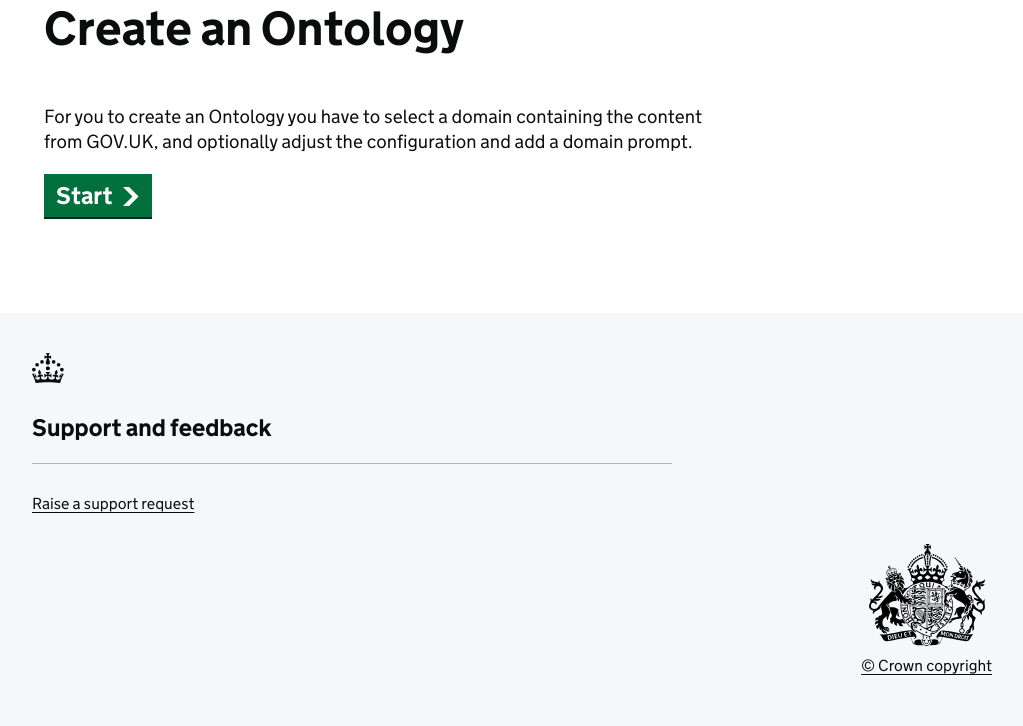
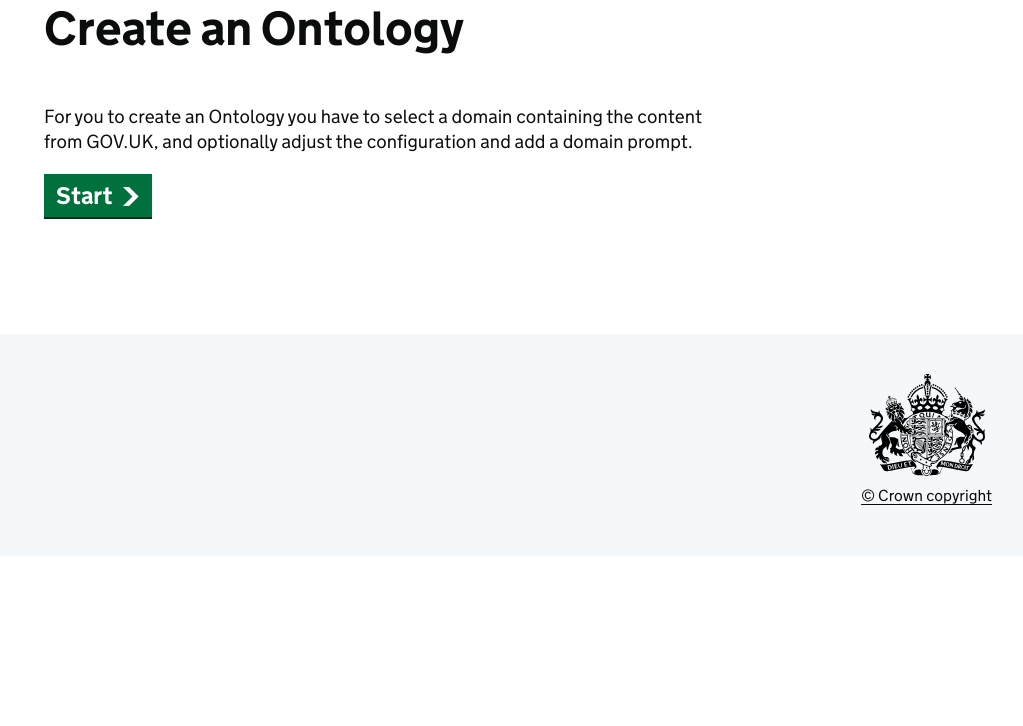
Before and after one commit to alphagov/govuk-ai-accelerator, a Flask app: page /ontology/create in a window 1280 px wide. Shown: the part 244-970 px from the top of the page, without its empty margins (128-1151 px from the left). After the commit the page ends 749 px from the top, so only its background shows below. Run offline with Flask 3, Linux system fonts and the light colour scheme; data that the repository does not hold is empty.

Commit message:
Remove support section from footer

```diff
--- a/templates/base.html
+++ b/templates/base.html
@@ -285,18 +285,6 @@
           width: 100%;
           border-top: 0;
       }
-      .app-footer .govuk-footer__navigation {
-          margin-right: 0;
-          margin-left: 0;
-      }
-      .app-footer .govuk-footer__heading {
-          border-bottom: 1px solid #b1b4b6;
-      }
-      .app-footer__support {
-          padding: 0;
-          width: 100%;
-          max-width: 640px;
-      }
       .app-footer__meta {
           width: 100%;
           max-width: none;
@@ -401,36 +389,6 @@
 
     <footer class="govuk-footer app-footer" role="contentinfo">
       <div class="govuk-width-container">
-        <svg
-          focusable="false"
-          role="presentation"
-          xmlns="http://www.w3.org/2000/svg"
-          viewBox="0 0 64 60"
-          height="30"
-          width="32"
-          fill="currentcolor" class="govuk-footer__crown">
-          <g>
-            <circle cx="20" cy="17.6" r="3.7" />
-            <circle cx="10.2" cy="23.5" r="3.7" />
-            <circle cx="3.7" cy="33.2" r="3.7" />
-            <circle cx="31.7" cy="30.6" r="3.7" />
-            <circle cx="43.3" cy="17.6" r="3.7" />
-            <circle cx="53.2" cy="23.5" r="3.7" />
-            <circle cx="59.7" cy="33.2" r="3.7" />
-            <circle cx="31.7" cy="30.6" r="3.7" />
-            <path d="M33.1,9.8c.2-.1.3-.3.5-.5l4.6,2.4v-6.8l-4.6,1.5c-.1-.2-.3-.3-.5-.5l1.9-5.9h-6.7l1.9,5.9c-.2.1-.3.3-.5.5l-4.6-1.5v6.8l4.6-2.4c.1.2.3.3.5.5l-2.6,8c-.9,2.8,1.2,5.7,4.1,5.7h0c3,0,5.1-2.9,4.1-5.7l-2.6-8ZM37,37.9s-3.4,3.8-4.1,6.1c2.2,0,4.2-.5,6.4-2.8l-.7,8.5c-2-2.8-4.4-4.1-5.7-3.8.1,3.1.5,6.7,5.8,7.2,3.7.3,6.7-1.5,7-3.8.4-2.6-2-4.3-3.7-1.6-1.4-4.5,2.4-6.1,4.9-3.2-1.9-4.5-1.8-7.7,2.4-10.9,3,4,2.6,7.3-1.2,11.1,2.4-1.3,6.2,0,4,4.6-1.2-2.8-3.7-2.2-4.2.2-.3,1.7.7,3.7,3,4.2,1.9.3,4.7-.9,7-5.9-1.3,0-2.4.7-3.9,1.7l2.4-8c.6,2.3,1.4,3.7,2.2,4.5.6-1.6.5-2.8,0-5.3l5,1.8c-2.6,3.6-5.2,8.7-7.3,17.5-7.4-1.1-15.7-1.7-24.5-1.7h0c-8.8,0-17.1.6-24.5,1.7-2.1-8.9-4.7-13.9-7.3-17.5l5-1.8c-.5,2.5-.6,3.7,0,5.3.8-.8,1.6-2.3,2.2-4.5l2.4,8c-1.5-1-2.6-1.7-3.9-1.7,2.3,5,5.2,6.2,7,5.9,2.3-.4,3.3-2.4,3-4.2-.5-2.4-3-3.1-4.2-.2-2.2-4.6,1.6-6,4-4.6-3.7-3.7-4.2-7.1-1.2-11.1,4.2,3.2,4.3,6.4,2.4,10.9,2.5-2.8,6.3-1.3,4.9,3.2-1.8-2.7-4.1-1-3.7,1.6.3,2.3,3.3,4.1,7,3.8,5.4-.5,5.7-4.2,5.8-7.2-1.3-.2-3.7,1-5.7,3.8l-.7-8.5c2.2,2.3,4.2,2.7,6.4,2.8-.7-2.3-4.1-6.1-4.1-6.1h10.6,0Z" />
-          </g>
-        </svg>
-        <div class="govuk-footer__navigation">
-          <div class="govuk-footer__section app-footer__support">
-            <h2 class="govuk-footer__heading govuk-heading-m">Support and feedback</h2>
-            <ul class="govuk-footer__list">
-              <li class="govuk-footer__list-item">
-                <a class="govuk-footer__link" href="https://gds.slack.com/archives/C0A7AC7QFKR">Raise a support request</a>
-              </li>
-            </ul>
-          </div>
-        </div>
         <div class="govuk-footer__meta app-footer__meta">
           <div class="govuk-footer__meta-item">
             <a
```
Also changed, not shown: tests/test_govuk_ai_accelerator_app.py (+6 -8 lines).
